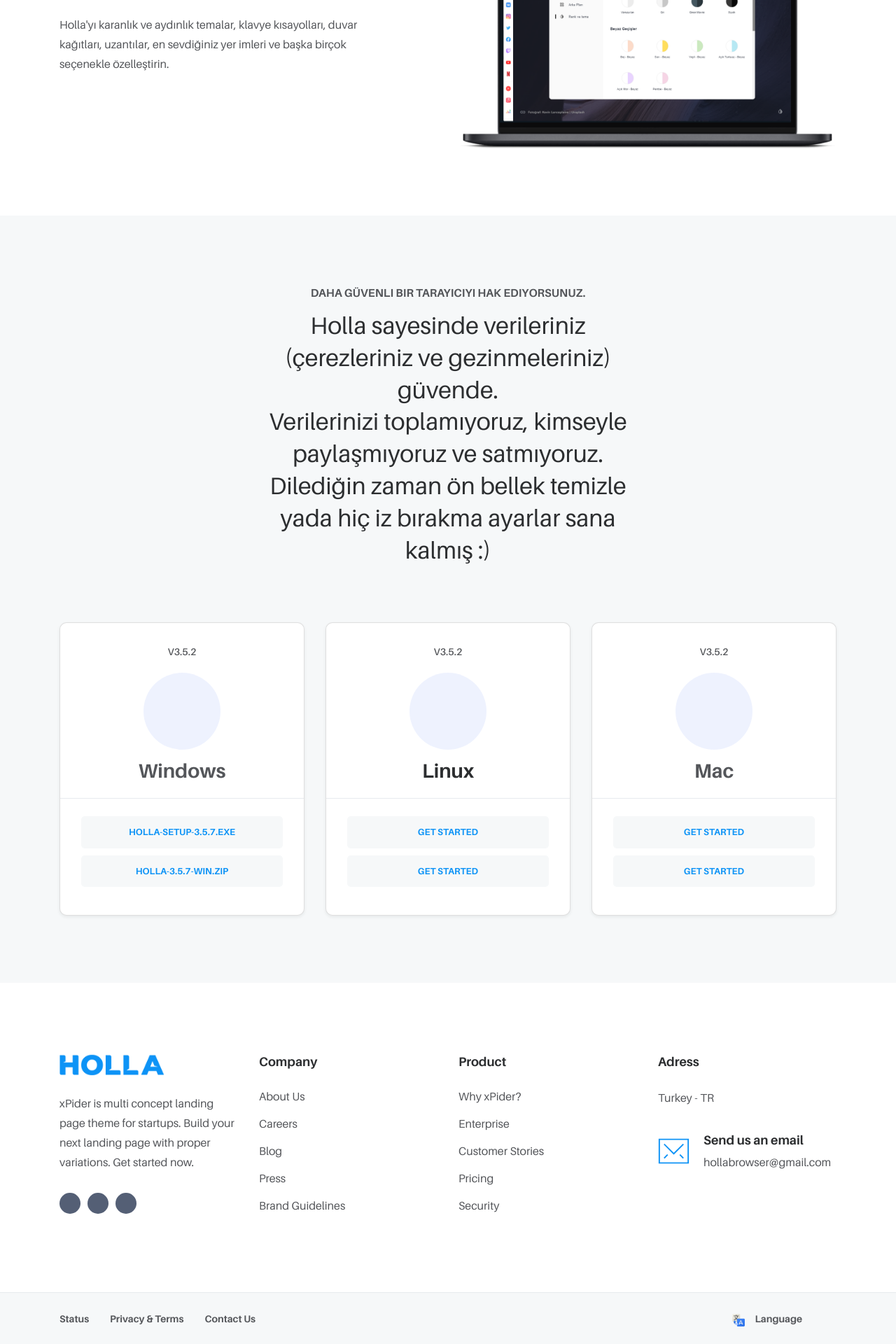
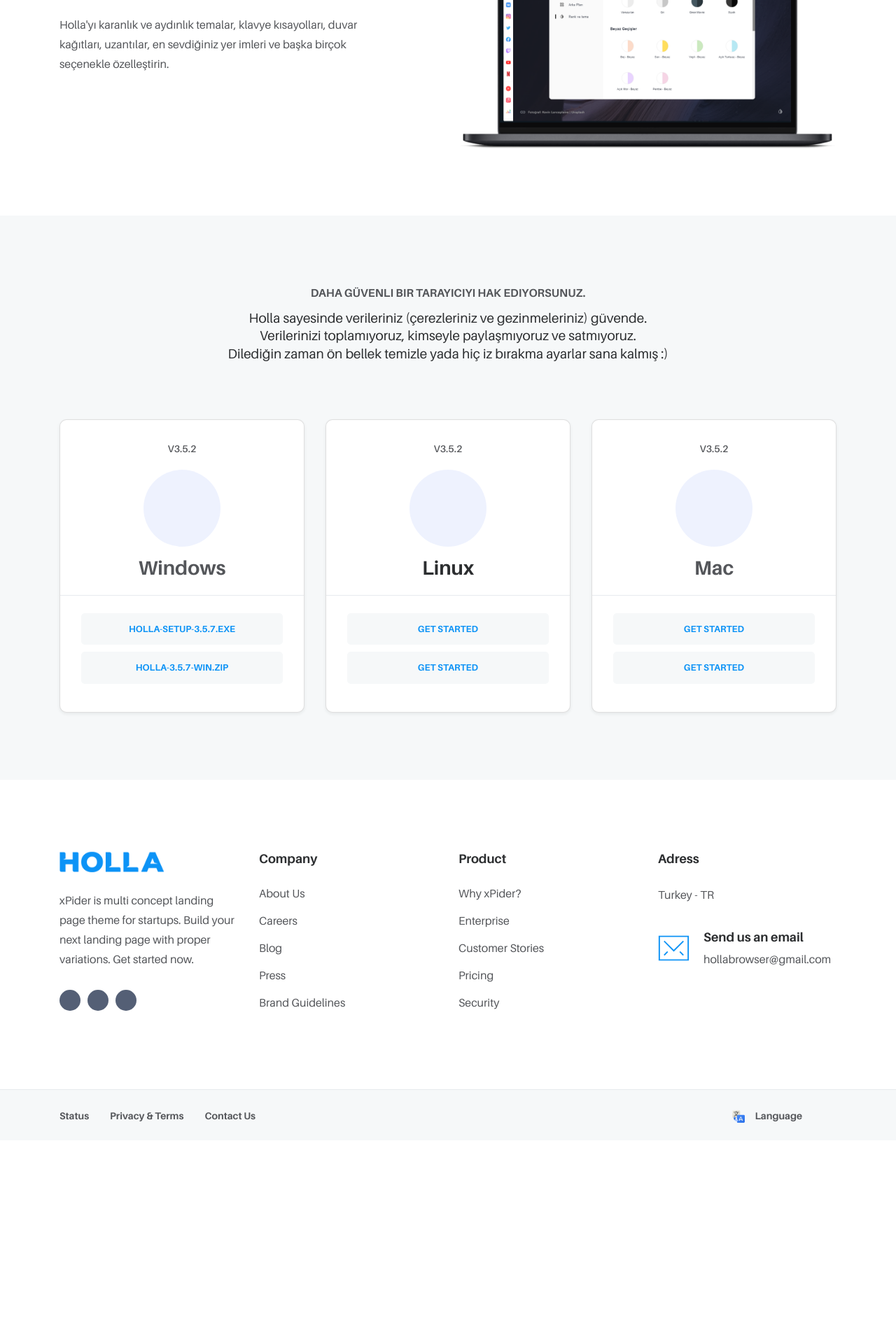
Before and after one commit to meforce/holla, a Jekyll site: the page built from docs/index.html, in a window 1280 px wide. Shown: the part 3614-5534 px from the top of the page at 70% size. Built offline with Jekyll 4.4.1, drawn with Linux system fonts in a browser that asks for light colours; some web fonts are replaced; Markdown is read by kramdown in place of the engine named in the settings; after the commit the page ends 5243 px from its top, so only the background shows below that.

Commit message:
Update features.html

```diff
--- a/docs/_includes/features.html
+++ b/docs/_includes/features.html
@@ -251,10 +251,10 @@
 <section class="space bg-color-grey" id="indir">
 <div class="container">
 <div class="row">
-<div class="col-12 col-lg-6 mx-auto">
+<div class="col-12 col-lg-9 mx-auto">
 <div class="section-title reveal text-center mb-80">
 <p class="mb-10 text-uppercase font-w-700"><i18n>Daha güvenli bir tarayıcıyı hak ediyorsunuz.</i18n></p>
-<h3 class="font-w-400"><i18n>Holla sayesinde verileriniz (çerezleriniz ve gezinmeleriniz) güvende.<br> Verilerinizi toplamıyoruz, kimseyle paylaşmıyoruz ve satmıyoruz.<br> Dilediğin zaman ön bellek temizle yada hiç iz bırakma ayarlar sana kalmış :)</i18n></h3>
+<h3 style="font-size: 19px;" class="font-w-400"><i18n>Holla sayesinde verileriniz (çerezleriniz ve gezinmeleriniz) güvende.<br> Verilerinizi toplamıyoruz, kimseyle paylaşmıyoruz ve satmıyoruz.<br> Dilediğin zaman ön bellek temizle yada hiç iz bırakma ayarlar sana kalmış :)</i18n></h3>
 </div>
 <!-- end of section title -->
 </div>
```
